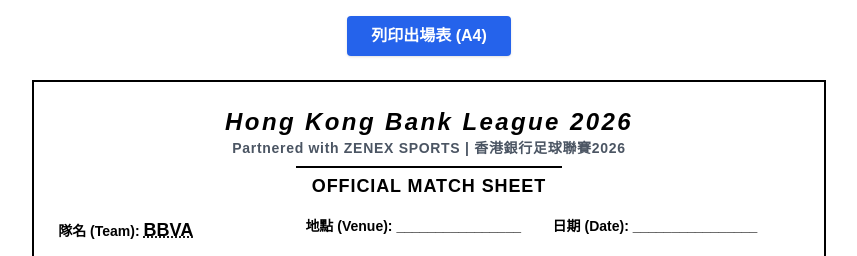
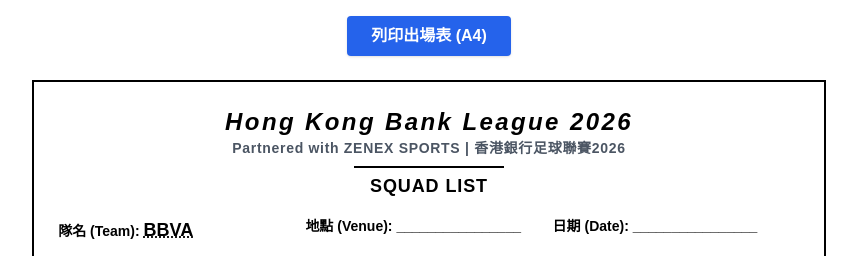
Before and after one commit to clawdfelix-ship-it/football-league-system, a Next.js app: page /admin/match-sheet/1 in a window 1280 px wide. Shown: the top 256 px of the page, without its empty margins (211-1068 px from the left). Built offline with nearby package versions, Linux system fonts and the light colour scheme; no server answers; the database is empty.

Commit message:
Chore: Rename match sheet title to Squad List

```diff
--- a/app/admin/match-sheet/[teamId]/page.tsx
+++ b/app/admin/match-sheet/[teamId]/page.tsx
@@ -36,7 +36,7 @@ export default async function MatchSheet({ params }: { params: Promise<{ teamId:
         <header className="text-center border-b-4 border-black pb-4 mb-4">
           <h1 className="text-2xl font-black tracking-widest italic">Hong Kong Bank League 2026</h1>
           <h2 className="text-sm font-bold tracking-wider text-gray-600 mb-1">Partnered with ZENEX SPORTS | 香港銀行足球聯賽2026</h2>
-          <h3 className="text-lg font-bold tracking-wider text-black border-t-2 border-black pt-1 mt-1 inline-block px-4">OFFICIAL MATCH SHEET</h3>
+          <h3 className="text-lg font-bold tracking-wider text-black border-t-2 border-black pt-1 mt-1 inline-block px-4">SQUAD LIST</h3>
           <div className="grid grid-cols-3 mt-4 text-left font-bold text-sm">
             <div>隊名 (Team): <span className="underline decoration-dotted text-lg">{team.name}</span></div>
             <div>地點 (Venue): ________________</div>
```
